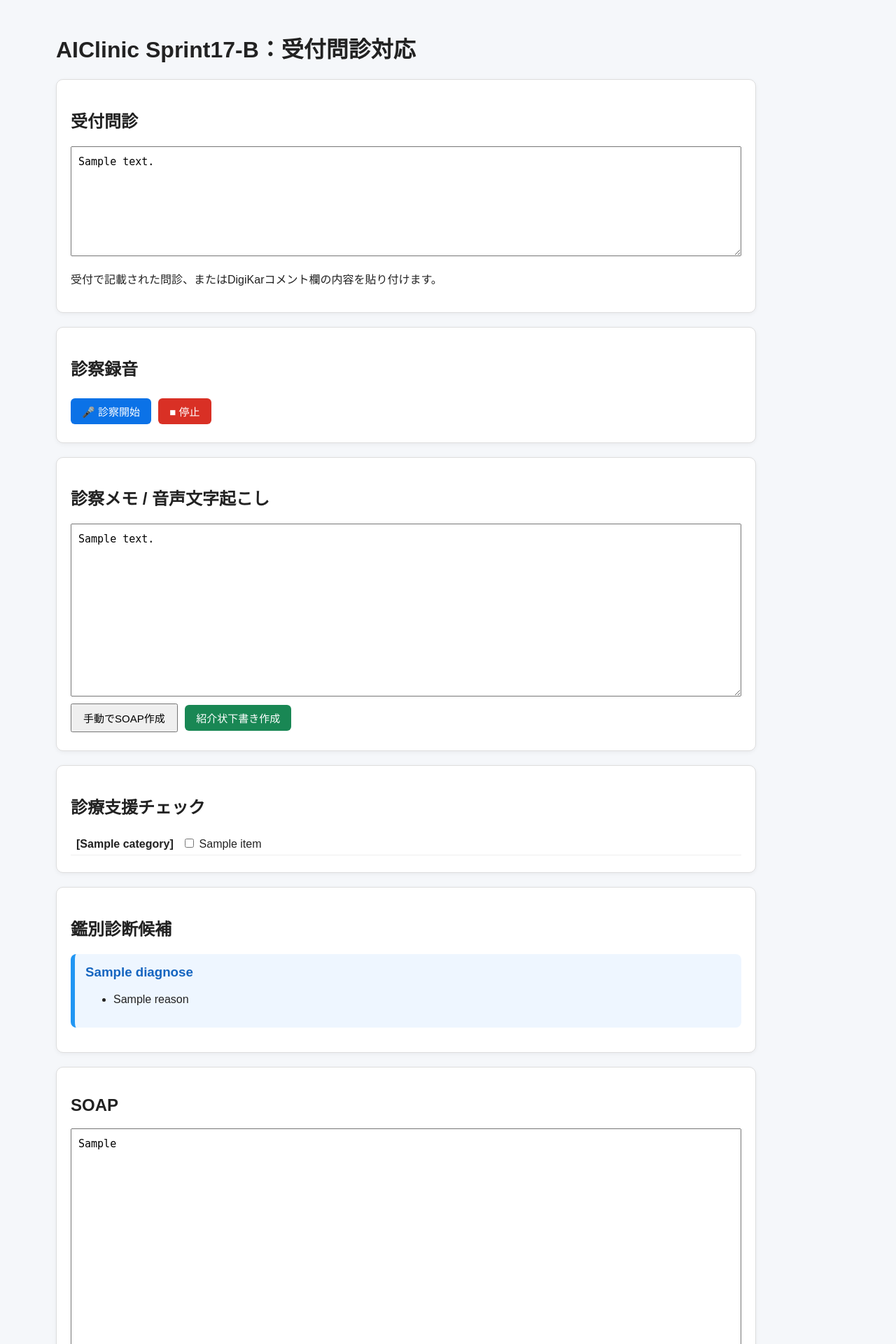
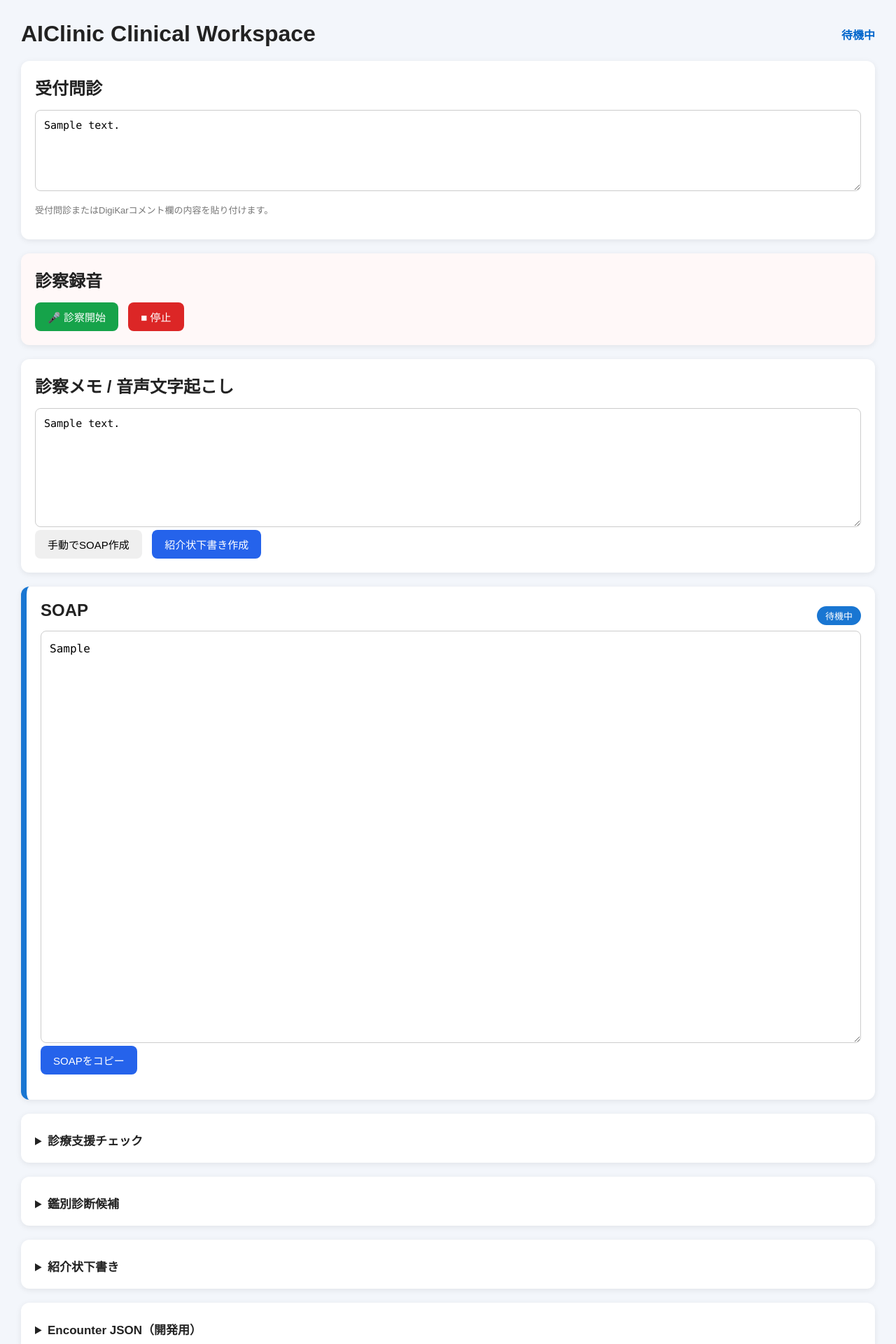
Before and after one commit to teshi0126-cell/teshigahara-AIClinic, a Django app: template soap/templates/soap/index.html in a window 1280 px wide. Shown: the top 1920 px of the page at 70% size. Run offline with Django 5.2, Linux system fonts and the light colour scheme; the template is opened without the code that fills it: most values are stand-ins (such as "Sample title", 1, 10 or a date in 2020).

Commit message:
Sprint20-B improve terminology and outpatient SOAP style

```diff
--- a/soap/static/soap/css/ai_clinic.css
+++ b/soap/static/soap/css/ai_clinic.css
@@ -1,96 +1,348 @@
-body {
-    font-family: "Yu Gothic", "Meiryo", sans-serif;
-    margin: 0;
-    background: #f5f7fa;
-    color: #222;
+/* =======================================================
+   AIClinic Ver1.0
+   Clinical Workspace
+======================================================= */
+
+body{
+    margin:0;
+    padding:30px;
+    background:#f3f6fb;
+    font-family:"Yu Gothic UI","Meiryo",sans-serif;
+    color:#222;
 }
 
-.container {
-    width: 1000px;
-    margin-left: 80px;
-    padding: 24px 0 60px 0;
+.container{
+    max-width:1300px;
+    margin:auto;
 }
 
-.card {
-    background: white;
-    border: 1px solid #ddd;
-    border-radius: 10px;
-    padding: 20px;
-    margin-bottom: 20px;
-    box-shadow: 0 2px 6px rgba(0,0,0,0.05);
+/* =======================================================
+   Header
+======================================================= */
+
+.app-header{
+    display:flex;
+    justify-content:space-between;
+    align-items:center;
+    margin-bottom:20px;
 }
 
-textarea {
-    width: 100%;
-    font-size: 15px;
-    line-height: 1.5;
-    padding: 10px;
-    box-sizing: border-box;
+.app-header h1{
+    margin:0;
+    font-size:32px;
 }
 
-button {
-    font-size: 15px;
-    padding: 8px 16px;
-    margin: 6px 6px 6px 0;
-    cursor: pointer;
+.status-text{
+    font-weight:bold;
+    color:#0066cc;
 }
 
-.start {
-    background: #0b72e7;
-    color: white;
-    border: none;
-    border-radius: 6px;
+/* =======================================================
+   Card
+======================================================= */
+
+.card{
+
+    background:white;
+
+    border-radius:12px;
+
+    padding:20px;
+
+    margin-bottom:20px;
+
+    box-shadow:0 2px 8px rgba(0,0,0,.08);
+
 }
 
-.stop {
-    background: #d93025;
-    color: white;
-    border: none;
-    border-radius: 6px;
+.card h2{
+
+    margin-top:0;
+
+    margin-bottom:15px;
+
 }
 
-.copy {
-    background: #198754;
-    color: white;
-    border: none;
-    border-radius: 6px;
+/* =======================================================
+   Textarea
+======================================================= */
+
+textarea{
+
+    width:100%;
+
+    box-sizing:border-box;
+
+    resize:vertical;
+
+    padding:12px;
+
+    font-size:15px;
+
+    border-radius:8px;
+
+    border:1px solid #cccccc;
+
+    font-family:Consolas,"Yu Gothic UI";
+
 }
 
-.recording {
-    color: #d93025;
-    font-weight: bold;
+textarea:focus{
+
+    outline:none;
+
+    border-color:#3b82f6;
+
+    box-shadow:0 0 4px rgba(59,130,246,.3);
+
 }
 
-.check-item {
-    padding: 6px 8px;
-    margin: 4px 0;
-    border-bottom: 1px solid #eee;
+/* =======================================================
+   SOAP
+======================================================= */
+
+.soap-main{
+
+    border-left:8px solid #1976d2;
+
 }
 
-.check-item.important {
-    background: #fff3cd;
-    border-left: 4px solid #ffc107;
+.soap-main textarea{
+
+    min-height:500px;
+
+    font-size:16px;
+
+    line-height:1.6;
+
 }
 
-.check-item.normal {
-    background: #f8f9fa;
-    border-left: 4px solid #adb5bd;
+/* =======================================================
+   Buttons
+======================================================= */
+
+button{
+
+    padding:10px 18px;
+
+    border:none;
+
+    border-radius:8px;
+
+    cursor:pointer;
+
+    font-size:15px;
+
+    margin-right:10px;
+
+    transition:.2s;
+
 }
 
-.check-category {
-    font-weight: bold;
-    margin-right: 8px;
+button:hover{
+
+    transform:translateY(-1px);
+
 }
 
-.diagnosis-card {
-    background: #eef6ff;
-    border-left: 6px solid #2196F3;
-    padding: 15px;
-    margin-bottom: 15px;
-    border-radius: 8px;
+.start{
+
+    background:#16a34a;
+
+    color:white;
+
 }
 
-.diagnosis-card h3 {
-    margin-top: 0;
-    color: #1565C0;
+.stop{
+
+    background:#dc2626;
+
+    color:white;
+
 }
+
+.copy{
+
+    background:#2563eb;
+
+    color:white;
+
+}
+
+/* =======================================================
+   Status Badge
+======================================================= */
+
+.section-title-row{
+
+    display:flex;
+
+    justify-content:space-between;
+
+    align-items:center;
+
+}
+
+.badge{
+
+    background:#1976d2;
+
+    color:white;
+
+    padding:4px 12px;
+
+    border-radius:30px;
+
+    font-size:13px;
+
+}
+
+/* =======================================================
+   Clinical Checks
+======================================================= */
+
+.check-item{
+
+    padding:8px;
+
+    margin-bottom:6px;
+
+    border-radius:6px;
+
+}
+
+.check-item.high{
+
+    background:#ffe5e5;
+
+}
+
+.check-item.medium{
+
+    background:#fff6d8;
+
+}
+
+.check-item.low{
+
+    background:#eef9ee;
+
+}
+
+.check-category{
+
+    font-weight:bold;
+
+    color:#555;
+
+}
+
+/* =======================================================
+   Diagnosis Cards
+======================================================= */
+
+.diagnosis-card{
+
+    border-left:5px solid #ff9800;
+
+    background:#fffaf0;
+
+    padding:12px;
+
+    margin-bottom:12px;
+
+    border-radius:6px;
+
+}
+
+.diagnosis-card h3{
+
+    margin-top:0;
+
+}
+
+/* =======================================================
+   Details
+======================================================= */
+
+details{
+
+    margin-top:5px;
+
+}
+
+summary{
+
+    cursor:pointer;
+
+    font-weight:bold;
+
+    font-size:17px;
+
+}
+
+.details-content{
+
+    margin-top:15px;
+
+}
+
+/* =======================================================
+   Hint
+======================================================= */
+
+.hint{
+
+    color:#777;
+
+    font-size:13px;
+
+}
+
+/* =======================================================
+   Recording
+======================================================= */
+
+.recording-card{
+
+    background:#fff8f8;
+
+}
+
+.recording{
+
+    color:red;
+
+    font-weight:bold;
+
+}
+
+/* =======================================================
+   Responsive
+======================================================= */
+
+@media (max-width:900px){
+
+    body{
+
+        padding:15px;
+
+    }
+
+    .app-header{
+
+        flex-direction:column;
+
+        align-items:flex-start;
+
+        gap:10px;
+
+    }
+
+    .soap-main textarea{
+
+        min-height:350px;
+
+    }
+
+}
--- a/soap/static/soap/js/recorder.js
+++ b/soap/static/soap/js/recorder.js
@@ -1,11 +1,15 @@
 let mediaRecorder;
 let stream;
 let isRecording = false;
+
+let realtimeChunks = [];
+let fullAudioChunks = [];
 let conversationChunks = [];
 
 const startBtn = document.getElementById("startBtn");
 const stopBtn = document.getElementById("stopBtn");
 const statusText = document.getElementById("status");
+const soapStatus = document.getElementById("soapStatus");
 
 const intakeNote = document.getElementById("intakeNote");
 const intakeNoteHidden = document.getElementById("intakeNoteHidden");
@@ -13,7 +17,6 @@
 
 const soapResult = document.getElementById("soap_result");
 const referralResult = document.getElementById("referral_result");
-
 const encounterJson = document.getElementById("encounter_json");
 
 const clinicalChecks = document.getElementById("clinical_checks");
@@ -21,6 +24,12 @@
 
 function syncIntakeBeforeSubmit() {
     intakeNoteHidden.value = intakeNote.value;
+}
+
+function setSoapStatus(text) {
+    if (soapStatus) {
+        soapStatus.innerText = text;
+    }
 }
 
 function getCsrfToken() {
@@ -74,11 +83,11 @@
     });
 }
 
-async function sendAudioChunk(blob) {
-    if (!blob || blob.size < 2000) return;
+async function transcribeBlob(blob, filename) {
+    if (!blob || blob.size < 500) return "";
 
     const formData = new FormData();
-    formData.append("audio_file", blob, "chunk.webm");
+    formData.append("audio_file", blob, filename);
 
     const response = await fetch("/transcribe_chunk/", {
         method: "POST",
@@ -90,21 +99,13 @@
 
     const data = await response.json();
 
-    if (data.transcript) {
-        const transcript = data.transcript.trim();
+    if (data.error) {
+        statusText.innerText = "文字起こしエラー";
+        setSoapStatus("エラー");
+        return "";
+    }
 
-        if (transcript) {
-            conversationChunks.push(transcript);
-            medicalNote.value += transcript + "\n";
-        }
-
-        statusText.innerText = "SOAP更新中...";
-        await updateSOAP();
-
-        if (isRecording) {
-            statusText.innerText = "録音中...";
-        }
-    }
+    return (data.transcript || "").trim();
 }
 
 async function updateSOAP() {
@@ -116,6 +117,7 @@
     formData.append("intake_note", intakeNote.value);
     formData.append("medical_note", medicalNote.value);
     formData.append("conversation_chunks", JSON.stringify(conversationChunks));
+    formData.append("current_soap", soapResult.value);
 
     const response = await fetch("/generate_soap/", {
         method: "POST",
@@ -129,6 +131,7 @@
 
     if (data.soap_result) {
         soapResult.value = data.soap_result;
+        setSoapStatus("更新済み");
     }
 
     if (data.encounter_json) {
@@ -164,6 +167,58 @@
 
     if (data.diagnoses) {
         renderDiagnoses(data.diagnoses);
+    }
+
+    if (data.error) {
+        statusText.innerText = "エラー：" + data.error;
+        setSoapStatus("エラー");
+    }
+}
+
+async function handleRealtimeChunk(blob) {
+    const transcript = await transcribeBlob(blob, "chunk.webm");
+
+    if (transcript) {
+        conversationChunks.push(transcript);
+        medicalNote.value += transcript + "\n";
+
+        statusText.innerText = "SOAP更新中...";
+        setSoapStatus("更新中");
+
+        await updateSOAP();
+
+        if (isRecording) {
+            statusText.innerText = "録音中...";
+        }
+    }
+}
+
+async function finalizeFullRecording() {
+    if (fullAudioChunks.length === 0) return;
+
+    statusText.innerText = "最終文字起こし中...";
+    setSoapStatus("最終文字起こし中");
+
+    const fullBlob = new Blob(fullAudioChunks, {
+        type: "audio/webm;codecs=opus"
+    });
+
+    const finalTranscript = await transcribeBlob(fullBlob, "full_recording.webm");
+
+    if (finalTranscript) {
+        medicalNote.value = finalTranscript + "\n";
+        conversationChunks = [finalTranscript];
+
+        statusText.innerText = "最終SOAP更新中...";
+        setSoapStatus("最終更新中");
+
+        await updateSOAP();
+
+        statusText.innerText = "録音停止";
+        setSoapStatus("更新済み");
+    } else {
+        statusText.innerText = "録音停止。最終文字起こしなし。";
+        setSoapStatus("確認待ち");
     }
 }
 
@@ -216,8 +271,15 @@
 }
 
 startBtn.onclick = async function() {
+    realtimeChunks = [];
+    fullAudioChunks = [];
     conversationChunks = [];
+
     medicalNote.value = "";
+    soapResult.value = "";
+    encounterJson.value = "";
+
+    setSoapStatus("録音中");
 
     stream = await navigator.mediaDevices.getUserMedia({ audio: true });
 
@@ -229,16 +291,20 @@
 
     mediaRecorder.ondataavailable = async function(event) {
         if (event.data && event.data.size > 0) {
-            statusText.innerText = "文字起こし中...";
-            await sendAudioChunk(event.data);
+            fullAudioChunks.push(event.data);
 
             if (isRecording) {
-                statusText.innerText = "録音中...";
+                statusText.innerText = "文字起こし中...";
+                await handleRealtimeChunk(event.data);
+
+                if (isRecording) {
+                    statusText.innerText = "録音中...";
+                }
             }
         }
     };
 
-    mediaRecorder.onstop = function() {
+    mediaRecorder.onstop = async function() {
         if (stream) {
             stream.getTracks().forEach(track => track.stop());
         }
@@ -246,10 +312,11 @@
         isRecording = false;
         startBtn.disabled = false;
         stopBtn.disabled = true;
-        statusText.innerText = "録音停止";
+
+        await finalizeFullRecording();
     };
 
-    mediaRecorder.start(10000);
+    mediaRecorder.start(5000);
 
     startBtn.disabled = true;
     stopBtn.disabled = false;
@@ -266,6 +333,6 @@
             if (mediaRecorder.state === "recording") {
                 mediaRecorder.stop();
             }
-        }, 300);
+        }, 1200);
     }
 };
--- a/soap/templates/soap/index.html
+++ b/soap/templates/soap/index.html
@@ -10,38 +10,55 @@
 
 <div class="container">
 
-    <h1>AIClinic Sprint17-B：受付問診対応</h1>
+    <header class="app-header">
+        <h1>AIClinic Clinical Workspace</h1>
+        <div id="status" class="status-text">待機中</div>
+    </header>
 
-    <div class="card">
+    <section class="card">
         <h2>受付問診</h2>
-        <textarea id="intakeNote" name="intake_note" rows="6">{{ intake_note }}</textarea>
-        <p>受付で記載された問診、またはDigiKarコメント欄の内容を貼り付けます。</p>
-    </div>
+        <textarea id="intakeNote" name="intake_note" rows="5">{{ intake_note }}</textarea>
+        <p class="hint">受付問診またはDigiKarコメント欄の内容を貼り付けます。</p>
+    </section>
 
-    <div class="card">
+    <section class="card recording-card">
         <h2>診察録音</h2>
         <button type="button" id="startBtn" class="start">🎤 診察開始</button>
         <button type="button" id="stopBtn" class="stop" disabled>■ 停止</button>
-        <span id="status"></span>
-    </div>
+    </section>
+
+    <section class="card">
+        <h2>診察メモ / 音声文字起こし</h2>
 
         <form id="soapForm" method="post">
             {% csrf_token %}
-
             <input type="hidden" name="intake_note" id="intakeNoteHidden">
 
-        <div class="card">
-            <h2>診察メモ / 音声文字起こし</h2>
-            <textarea id="medicalNote" name="medical_note" rows="10">{{ medical_note }}</textarea>
+            <textarea id="medicalNote" name="medical_note" rows="8">{{ medical_note }}</textarea>
             <br>
+
             <button type="submit" onclick="syncIntakeBeforeSubmit()">手動でSOAP作成</button>
             <button type="button" class="copy" onclick="generateReferral()">紹介状下書き作成</button>
+        </form>
+    </section>
+
+    <section class="card soap-main">
+        <div class="section-title-row">
+            <h2>SOAP</h2>
+            <span id="soapStatus" class="badge">待機中</span>
         </div>
-    </form>
 
-    <div class="card">
-        <h2>診療支援チェック</h2>
-        <div id="clinical_checks">
+        <textarea id="soap_result" rows="22">{{ soap_result }}</textarea>
+        <br>
+
+        <button type="button" class="copy" onclick="copySOAP()">SOAPをコピー</button>
+        <p id="copy_message"></p>
+    </section>
+
+    <section class="card">
+        <details>
+            <summary>診療支援チェック</summary>
+            <div id="clinical_checks" class="details-content">
                 {% for check in clinical_checks %}
                     <div class="check-item {{ check.level }}">
                         <span class="check-category">[{{ check.category }}]</span>
@@ -52,11 +69,13 @@
                     </div>
                 {% endfor %}
             </div>
-    </div>
+        </details>
+    </section>
 
-    <div class="card">
-        <h2>鑑別診断候補</h2>
-        <div id="diagnosis_list">
+    <section class="card">
+        <details>
+            <summary>鑑別診断候補</summary>
+            <div id="diagnosis_list" class="details-content">
                 {% for dx in diagnoses %}
                     <div class="diagnosis-card">
                         <h3>{{ dx.name }}</h3>
@@ -68,30 +87,29 @@
                     </div>
                 {% endfor %}
             </div>
-    </div>
+        </details>
+    </section>
 
-    <div class="card">
-        <h2>SOAP</h2>
-        <textarea id="soap_result" rows="18">{{ soap_result }}</textarea>
-        <br>
-        <button type="button" class="copy" onclick="copySOAP()">SOAPをコピー</button>
-        <p id="copy_message"></p>
-    </div>
-
-    <div class="card">
-        <h2>紹介状下書き</h2>
+    <section class="card">
+        <details>
+            <summary>紹介状下書き</summary>
+            <div class="details-content">
                 <textarea id="referral_result" rows="18">{{ referral_result }}</textarea>
                 <br>
                 <button type="button" class="copy" onclick="copyReferral()">紹介状をコピー</button>
                 <p id="referral_copy_message"></p>
             </div>
+        </details>
+    </section>
 
-    <div class="card">
+    <section class="card">
         <details>
-            <summary>Encounter JSONを表示</summary>
+            <summary>Encounter JSON（開発用）</summary>
+            <div class="details-content">
                 <textarea id="encounter_json" rows="18">{{ encounter_json }}</textarea>
+            </div>
         </details>
-    </div>
+    </section>
 
 </div>
 
```
Also changed, not shown: soap/prompts/incremental_soap_prompt.py (added, +85 -0 lines), soap/services/incremental_soap_service.py (added, +19 -0 lines), soap/services/speech_service.py (+19 -2 lines), soap/views.py (+13 -4 lines). Lines whose indentation alone changed are shown as unchanged.
